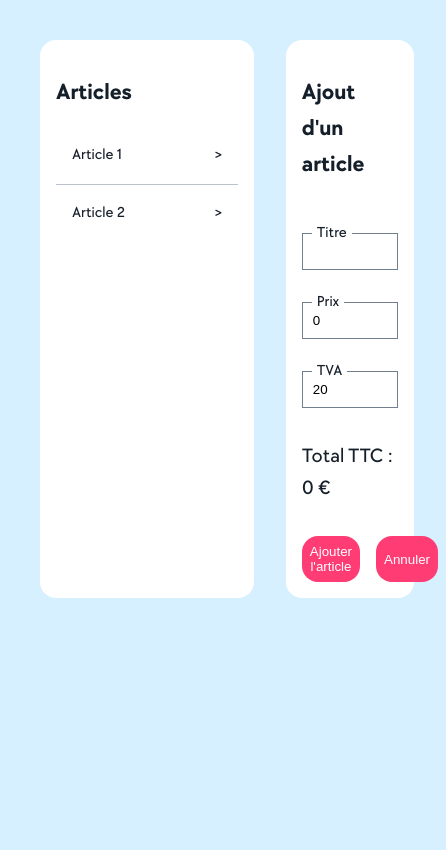
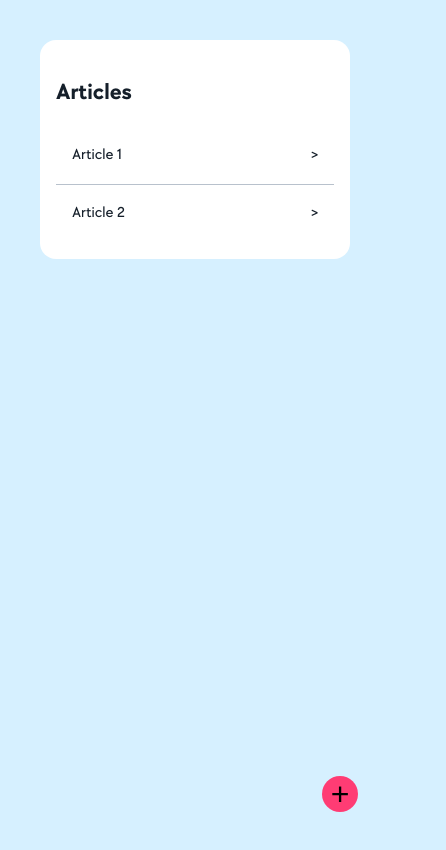
Before and after one commit to TheoLallement/allovoisins-exercice, a Vue app: page / in a window 390 px wide. Shown: the top 850 px of the page, 446 px wide, since content can reach past the window. Built offline with nearby package versions, Linux system fonts and the light colour scheme.

Commit message:
📱 Add responsivity for mobile (#5)
* sparkles: Add edition of selected article

* :lipstick: Add some default styles

* :lipstick: Styling custom components

* :iphone: Add responsivity for mobile

```diff
--- a/src/assets/base.css
+++ b/src/assets/base.css
@@ -40,7 +40,6 @@
 }
 
 body {
-  min-height: 100vh;
   color: var(--color-text);
   background: var(--color-background);
   transition:
--- a/src/assets/main.css
+++ b/src/assets/main.css
@@ -7,4 +7,5 @@
   width: 100%;
   padding: 2rem;
   font-weight: normal;
+  box-sizing: border-box;
 }
--- a/src/components/ArticleForm.vue
+++ b/src/components/ArticleForm.vue
@@ -46,6 +46,7 @@ const articleRef = computed(() => {
 const isModifyMode = computed(() => articleRef.value.id)
 
 const totalTTC = computed(() => {
+  if (isNaN(articleRef.value.price) || isNaN(articleRef.value.tva)) return '0'
   return String(articleRef.value.price * (1 + articleRef.value.tva / 100))
 })
 
--- /dev/null
+++ b/src/composables/useBreakpoints.ts
@@ -0,0 +1,36 @@
+import { computed, onMounted, onUnmounted, ref } from 'vue'
+
+export default function useBreakpoints() {
+  const width = ref(window.innerWidth)
+
+  const breakpoints = {
+    sm: 640,
+    md: 768,
+    lg: 1024,
+    xl: 1280
+  }
+
+  const currentBreakpoint = computed(() => {
+    if (width.value < breakpoints.sm) return 'xs'
+    if (width.value < breakpoints.md) return 'sm'
+    if (width.value < breakpoints.lg) return 'md'
+    if (width.value < breakpoints.xl) return 'lg'
+    return 'xl'
+  })
+
+  const onResize = () => {
+    width.value = window.innerWidth
+  }
+
+  onMounted(() => {
+    window.addEventListener('resize', onResize)
+  })
+
+  onUnmounted(() => {
+    window.removeEventListener('resize', onResize)
+  })
+
+  return {
+    currentBreakpoint
+  }
+}
--- a/src/types/Article.types.ts
+++ b/src/types/Article.types.ts
@@ -8,6 +8,6 @@ export type Article = {
 export const ArticleDefault: Article = {
   id: undefined,
   title: '',
-  price: 0,
+  price: NaN,
   tva: 20
 }
--- a/src/views/ArticlesView.vue
+++ b/src/views/ArticlesView.vue
@@ -6,24 +6,43 @@
         :selected="article === formArticle"
         :key="article.id"
         :article="article"
-        @select-article="formArticle = $event"
+        @select-article="setSelectedArticle"
       />
     </article-list>
     <article-form
+      v-if="!isMobile"
       class="article-view--article-form"
       :article="formArticle"
       @save-article="handleSaveArticle"
       @cancel-modification="resetFormArticle"
     />
+    <dialog ref="dialog">
+      <article-form
+        class="article-view--article-form"
+        :article="formArticle"
+        @save-article="handleSaveArticle"
+        @cancel-modification="resetFormArticle"
+        style="max-width: 90%"
+      />
+    </dialog>
   </div>
+  <button
+    v-if="isMobile"
+    @click="dialog?.showModal()"
+    aria-label="Ouvre le formulaire"
+    class="article-view--add-button-mobile"
+  >
+    +
+  </button>
 </template>
 
 <script setup lang="ts">
-import { ref, type Ref } from 'vue'
+import { ref, type Ref, computed } from 'vue'
 import ArticleList from '@/components/ArticleList.vue'
 import ArticleListItem from '@/components/ArticleListItem.vue'
 import ArticleForm from '@/components/ArticleForm.vue'
 import { type Article, ArticleDefault } from '@/types/Article.types'
+import useBreakpoints from '@/composables/useBreakpoints'
 
 const articles: Ref<Array<Article>> = ref([
   { title: 'Article 1', price: 20, tva: 20, id: '1' },
@@ -32,6 +51,11 @@ const articles: Ref<Array<Article>> = ref([
 
 // need to destructure to not modify the original value
 const formArticle = ref<Article>({ ...ArticleDefault })
+
+const dialog = ref<HTMLDialogElement>()
+
+const currentBreakpoint = useBreakpoints().currentBreakpoint
+const isMobile = computed(() => currentBreakpoint.value === 'xs')
 
 function handleSaveArticle(article: Article) {
   if (!article.id) {
@@ -48,6 +72,12 @@ function handleSaveArticle(article: Article) {
 function resetFormArticle() {
   // need to destructure to not modify original object
   formArticle.value = { ...ArticleDefault }
+  if (isMobile.value) dialog.value?.close()
+}
+
+function setSelectedArticle(article: Article) {
+  formArticle.value = article
+  if (isMobile.value) dialog.value?.showModal()
 }
 </script>
 
@@ -61,15 +91,28 @@ function resetFormArticle() {
 }
 
 .article-view--article-list {
-  flex: 1;
-  max-width: calc(70% - var(--primary-padding));
+  flex-grow: 7;
 }
 
 .article-view--article-form {
-  flex: 1;
-  max-width: calc(30% - var(--primary-padding));
+  flex-grow: 2;
   height: fit-content;
   position: sticky;
   top: 16px;
 }
+
+.article-view--add-button-mobile {
+  position: fixed;
+  bottom: 2rem;
+  right: 2rem;
+  border-radius: 50%;
+  font-size: 2rem;
+  width: 2.25rem;
+  height: 2.25rem;
+  display: flex;
+  align-items: center;
+  justify-content: center;
+  border: unset;
+  background-color: var(--primary-offre);
+}
 </style>
```
Also changed, not shown: src/components/CustomDialog.vue (added).
